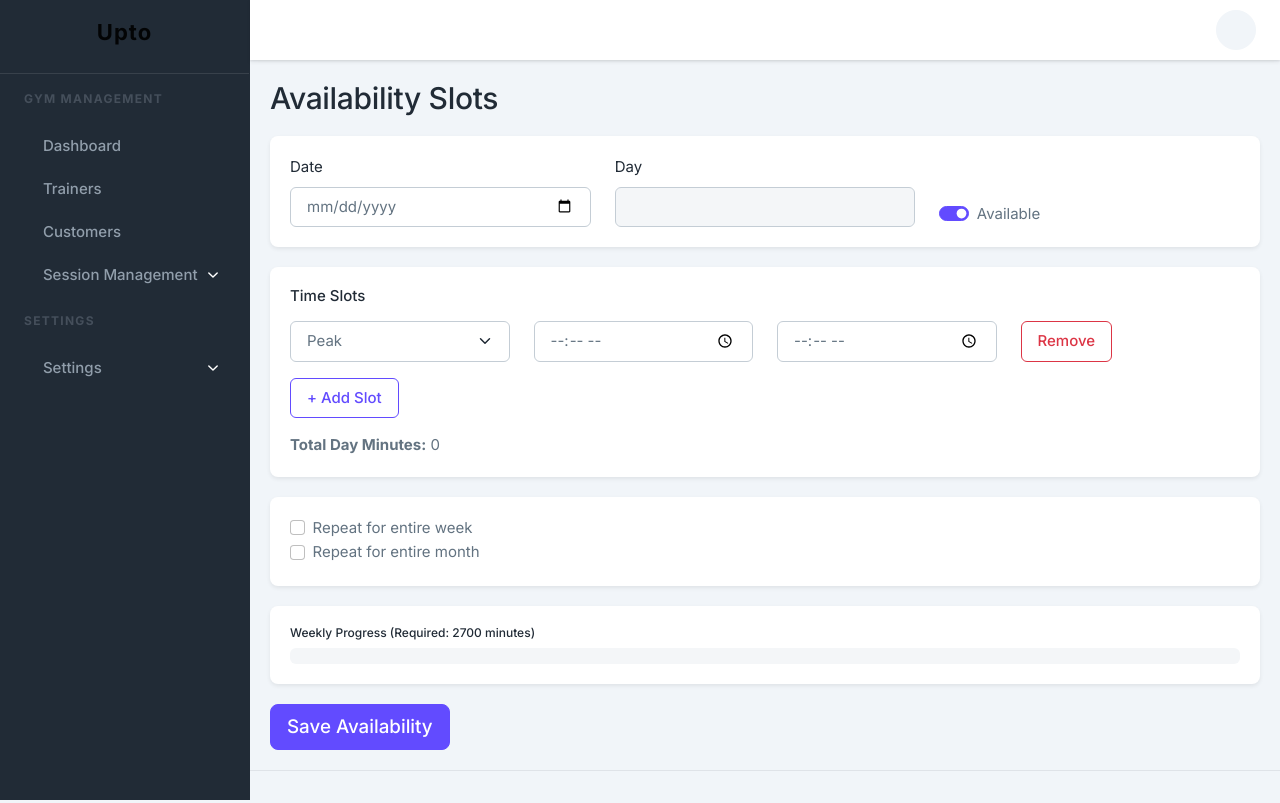
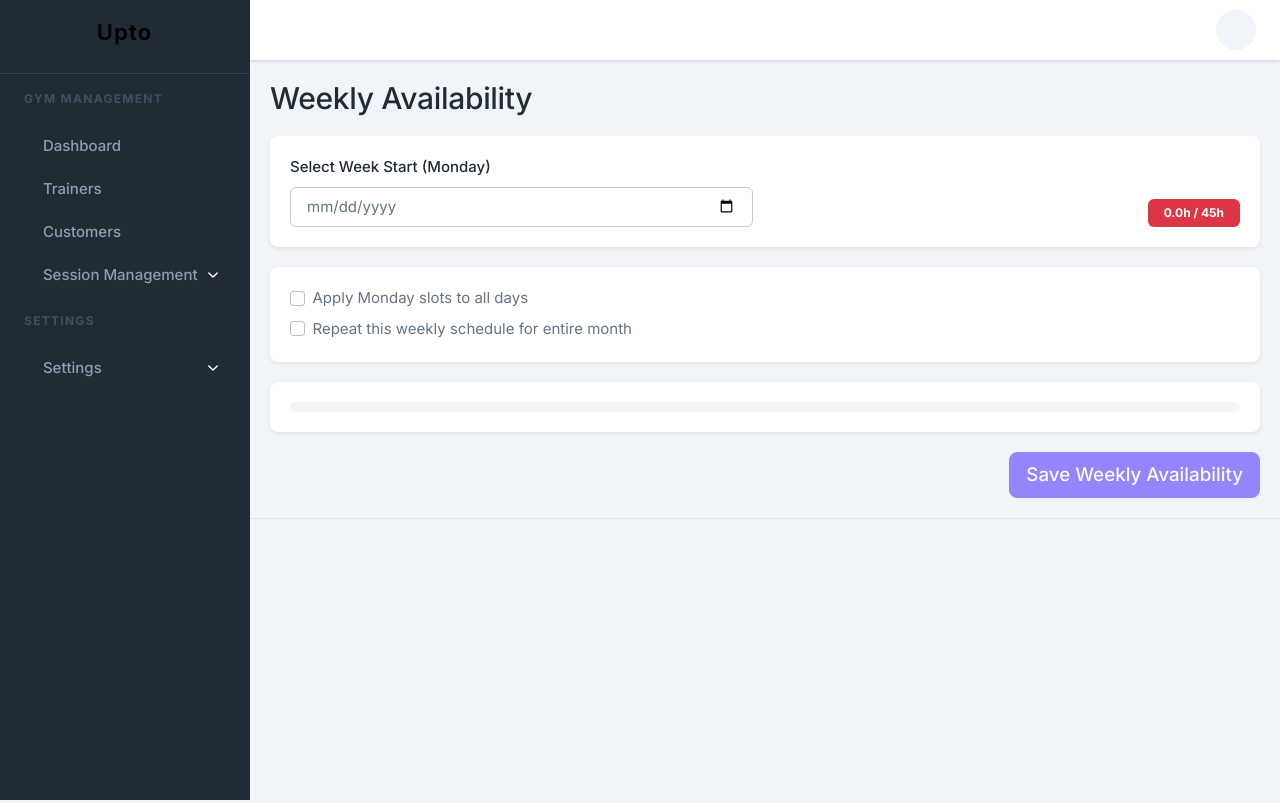
Before and after one commit to prafullvyas272/Fitness-admin-frontend, a Next.js app: page /availability-slots in a window 1280 px wide. Built offline with nearby package versions, Linux system fonts and the light colour scheme; a web font is replaced by a local one.

Commit message:
Updated Availability slots page

```diff
--- a/pages/availability-slots/index.js
+++ b/pages/availability-slots/index.js
@@ -1,102 +1,184 @@
 import { useState, useEffect } from "react";
-import { Card, Row, Col, Form, Button, ProgressBar, Alert } from "react-bootstrap";
+import {
+  Card,
+  Row,
+  Col,
+  Form,
+  Button,
+  Accordion,
+  Alert,
+  ProgressBar,
+  Badge,
+} from "react-bootstrap";
+
+const daysOfWeek = [
+  "Monday",
+  "Tuesday",
+  "Wednesday",
+  "Thursday",
+  "Friday",
+  "Saturday",
+  "Sunday",
+];
 
 export default function AvailabilitySlots() {
-  const [date, setDate] = useState("");
-  const [dayOfWeek, setDayOfWeek] = useState("");
-  const [isAvailable, setIsAvailable] = useState(true);
+  const [weekStart, setWeekStart] = useState("");
+  const [weekData, setWeekData] = useState({});
+  const [backupWeekData, setBackupWeekData] = useState(null);
 
-  const [slots, setSlots] = useState([
-    { slotType: "PEAK", startTime: "", endTime: "" },
-  ]);
+  const [weeklyMinutes, setWeeklyMinutes] = useState(0);
+  const requiredMinutes = 2700;
 
-  const [repeatWeek, setRepeatWeek] = useState(false);
+  const [error, setError] = useState("");
+  const [success, setSuccess] = useState("");
+  const [applyToAll, setApplyToAll] = useState(false);
   const [repeatMonth, setRepeatMonth] = useState(false);
 
-  const [totalMinutes, setTotalMinutes] = useState(0);
-  const [weeklyMinutes, setWeeklyMinutes] = useState(0);
-  const requiredMinutes = 2700; // 45 hours
-  const [error, setError] = useState("");
-  const [success, setSuccess] = useState("");
+  /* -------- Initialize Week -------- */
 
-  /* ---------------- DATE HANDLER ---------------- */
+  const initializeWeek = (startDate) => {
+    const start = new Date(startDate);
+    const newWeek = {};
 
-  const handleDateChange = (value) => {
-    setDate(value);
-    const day = new Date(value).toLocaleDateString("en-US", {
-      weekday: "long",
+    daysOfWeek.forEach((day, index) => {
+      const current = new Date(start);
+      current.setDate(start.getDate() + index);
+
+      newWeek[day] = {
+        date: current.toISOString().split("T")[0],
+        isAvailable: true,
+        slots: [],
+      };
     });
-    setDayOfWeek(day);
+
+    setWeekData(newWeek);
   };
 
-  /* ---------------- SLOT MANAGEMENT ---------------- */
+  /* -------- Time Calculation -------- */
 
-  const addSlot = () => {
-    setSlots([...slots, { slotType: "PEAK", startTime: "", endTime: "" }]);
+  const calculateMinutes = (start, end) => {
+    const s = new Date(`1970-01-01T${start}`);
+    const e = new Date(`1970-01-01T${end}`);
+    if (e <= s) return 0;
+    return (e - s) / 60000;
   };
 
-  const removeSlot = (index) => {
-    const updated = slots.filter((_, i) => i !== index);
-    setSlots(updated);
-  };
-
-  const updateSlot = (index, field, value) => {
-    const updated = [...slots];
-    updated[index][field] = value;
-    setSlots(updated);
-  };
-
-  /* ---------------- TIME CALCULATION ---------------- */
-
-  const calculateMinutes = (start, end) => {
-    const startTime = new Date(`1970-01-01T${start}`);
-    const endTime = new Date(`1970-01-01T${end}`);
-    return (endTime - startTime) / 60000;
+  const getDayMinutes = (day) => {
+    return weekData[day]?.slots.reduce((acc, slot) => {
+      if (slot.startTime && slot.endTime) {
+        return acc + calculateMinutes(slot.startTime, slot.endTime);
+      }
+      return acc;
+    }, 0);
   };
 
   useEffect(() => {
     let total = 0;
-    slots.forEach((slot) => {
-      if (slot.startTime && slot.endTime) {
-        total += calculateMinutes(slot.startTime, slot.endTime);
+    Object.keys(weekData).forEach((day) => {
+      total += getDayMinutes(day);
+    });
+    setWeeklyMinutes(total);
+  }, [weekData]);
+
+  /* -------- Slot Management -------- */
+
+  const addSlot = (day) => {
+    setWeekData((prev) => ({
+      ...prev,
+      [day]: {
+        ...prev[day],
+        slots: [
+          ...prev[day].slots,
+          { slotType: "PEAK", startTime: "", endTime: "" },
+        ],
+      },
+    }));
+  };
+
+  const updateSlot = (day, index, field, value) => {
+    setWeekData((prev) => {
+      const updatedSlots = [...prev[day].slots];
+      updatedSlots[index][field] = value;
+
+      return {
+        ...prev,
+        [day]: {
+          ...prev[day],
+          slots: updatedSlots,
+        },
+      };
+    });
+  };
+
+  const removeSlot = (day, index) => {
+    setWeekData((prev) => {
+      const updatedSlots = prev[day].slots.filter((_, i) => i !== index);
+
+      return {
+        ...prev,
+        [day]: {
+          ...prev[day],
+          slots: updatedSlots,
+        },
+      };
+    });
+  };
+
+  const toggleAvailability = (day) => {
+    setWeekData((prev) => ({
+      ...prev,
+      [day]: {
+        ...prev[day],
+        isAvailable: !prev[day].isAvailable,
+      },
+    }));
+  };
+
+  /* -------- Apply Monday To All (Reversible) -------- */
+
+  const handleApplyToAll = (checked) => {
+    setApplyToAll(checked);
+
+    if (checked) {
+      setBackupWeekData(weekData); // store original
+
+      const mondaySlots = weekData["Monday"]?.slots || [];
+      const updated = {};
+
+      daysOfWeek.forEach((day) => {
+        updated[day] = {
+          ...weekData[day],
+          slots: [...mondaySlots],
+        };
+      });
+
+      setWeekData(updated);
+    } else {
+      if (backupWeekData) {
+        setWeekData(backupWeekData);
       }
-    });
-    setTotalMinutes(total);
-  }, [slots]);
+    }
+  };
 
-  /* ---------------- SUBMIT HANDLER ---------------- */
+  /* -------- Submit -------- */
 
   const handleSubmit = async () => {
     setError("");
     setSuccess("");
 
-    if (!date) {
-      setError("Please select a date.");
+    if (!weekStart) {
+      setError("Please select week start date.");
       return;
     }
 
-    if (repeatWeek && totalMinutes < requiredMinutes) {
-      setError("Minimum 45 hours (2700 minutes) required for weekly schedule.");
+    if (weeklyMinutes < requiredMinutes) {
+      setError("Minimum 45 hours required per week.");
       return;
     }
 
-    const peakSlots = slots
-      .filter((s) => s.slotType === "PEAK")
-      .map((s) => ({
-        start: s.startTime,
-        end: s.endTime,
-      }));
-
-    const alternativeSlots = slots
-      .filter((s) => s.slotType === "ALTERNATIVE")
-      .map((s) => ({
-        start: s.startTime,
-        end: s.endTime,
-      }));
-
     try {
       const response = await fetch(
-        "https://fitness-app-seven-beryl.vercel.app/api/user/availability",
+        "https://fitness-app-seven-beryl.vercel.app/api/superadmin/trainer/availability",
         {
           method: "POST",
           headers: {
@@ -104,80 +186,122 @@ export default function AvailabilitySlots() {
             Authorization: `Bearer ${localStorage.getItem("token")}`,
           },
           body: JSON.stringify({
-            date,
-            isAvailable,
-            peakSlots,
-            alternativeSlots,
-            repeatWeek,
+            weekStartDate: weekStart,
+            availability: weekData,
             repeatMonth,
           }),
         }
       );
 
       const data = await response.json();
-
       if (!response.ok) {
         throw new Error(data.message || "Something went wrong");
       }
 
-      setSuccess("Availability saved successfully.");
-      setWeeklyMinutes(data?.data?.trainerWeek?.totalBookedMinutes || 0);
+      setSuccess("Weekly availability saved successfully.");
     } catch (err) {
       setError(err.message);
     }
   };
 
-  /* ---------------- UI ---------------- */
+  const weeklyHours = (weeklyMinutes / 60).toFixed(1);
+
+  /* -------- UI -------- */
 
   return (
     <div className="p-4">
-      <h2 className="mb-4">Availability Slots</h2>
+      <h2 className="mb-4 fw-semibold">Weekly Availability</h2>
 
       {error && <Alert variant="danger">{error}</Alert>}
       {success && <Alert variant="success">{success}</Alert>}
 
-      {/* BASIC INFO */}
-      <Card className="shadow-sm mb-4">
+      <Card className="shadow-sm border-0 mb-4">
         <Card.Body>
           <Row>
-            <Col md={4}>
-              <Form.Label>Date</Form.Label>
+            <Col md={6}>
+              <Form.Label className="fw-medium">
+                Select Week Start (Monday)
+              </Form.Label>
               <Form.Control
                 type="date"
-                value={date}
-                onChange={(e) => handleDateChange(e.target.value)}
+                value={weekStart}
+                onChange={(e) => {
+                  setWeekStart(e.target.value);
+                  initializeWeek(e.target.value);
+                }}
               />
             </Col>
 
-            <Col md={4}>
-              <Form.Label>Day</Form.Label>
-              <Form.Control value={dayOfWeek} disabled />
-            </Col>
-
-            <Col md={4} className="d-flex align-items-end">
-              <Form.Check
-                type="switch"
-                label="Available"
-                checked={isAvailable}
-                onChange={() => setIsAvailable(!isAvailable)}
-              />
+            <Col md={6} className="d-flex align-items-end justify-content-end">
+              <Badge
+                bg={weeklyMinutes >= requiredMinutes ? "success" : "danger"}
+                className="fs-6 px-3 py-2"
+              >
+                {weeklyHours}h / 45h
+              </Badge>
             </Col>
           </Row>
         </Card.Body>
       </Card>
 
-      {/* SLOT SECTION */}
-      <Card className="shadow-sm mb-4">
+      <Card className="shadow-sm border-0 mb-4">
         <Card.Body>
-          <h5 className="mb-3">Time Slots</h5>
+          <Form.Check
+            type="checkbox"
+            label="Apply Monday slots to all days"
+            checked={applyToAll}
+            onChange={(e) => handleApplyToAll(e.target.checked)}
+            className="mb-2"
+          />
 
-          {slots.map((slot, index) => (
+          <Form.Check
+            type="checkbox"
+            label="Repeat this weekly schedule for entire month"
+            checked={repeatMonth}
+            onChange={(e) => setRepeatMonth(e.target.checked)}
+          />
+        </Card.Body>
+      </Card>
+
+      <Card className="shadow-sm border-0 mb-4">
+        <Card.Body>
+          <ProgressBar
+            now={(weeklyMinutes / requiredMinutes) * 100}
+            style={{ height: "10px" }}
+          />
+        </Card.Body>
+      </Card>
+
+      <Accordion alwaysOpen>
+        {Object.keys(weekData).map((day, idx) => (
+          <Accordion.Item eventKey={idx.toString()} key={day}>
+            <Accordion.Header>
+              <div className="d-flex justify-content-between w-100 me-3">
+                <span>
+                  {day} ({weekData[day].date})
+                </span>
+                <Badge bg="light" text="dark">
+                  {(getDayMinutes(day) / 60).toFixed(1)}h
+                </Badge>
+              </div>
+            </Accordion.Header>
+
+            <Accordion.Body className="bg-light">
+              <Form.Check
+                type="switch"
+                label="Available"
+                checked={weekData[day].isAvailable}
+                onChange={() => toggleAvailability(day)}
+                className="mb-3"
+              />
+
+              {weekData[day].slots.map((slot, index) => (
                 <Row key={index} className="mb-3">
                   <Col md={3}>
                     <Form.Select
                       value={slot.slotType}
                       onChange={(e) =>
-                    updateSlot(index, "slotType", e.target.value)
+                        updateSlot(day, index, "slotType", e.target.value)
                       }
                     >
                       <option value="PEAK">Peak</option>
@@ -190,7 +314,7 @@ export default function AvailabilitySlots() {
                       type="time"
                       value={slot.startTime}
                       onChange={(e) =>
-                    updateSlot(index, "startTime", e.target.value)
+                        updateSlot(day, index, "startTime", e.target.value)
                       }
                     />
                   </Col>
@@ -200,7 +324,7 @@ export default function AvailabilitySlots() {
                       type="time"
                       value={slot.endTime}
                       onChange={(e) =>
-                    updateSlot(index, "endTime", e.target.value)
+                        updateSlot(day, index, "endTime", e.target.value)
                       }
                     />
                   </Col>
@@ -208,7 +332,7 @@ export default function AvailabilitySlots() {
                   <Col md={3}>
                     <Button
                       variant="outline-danger"
-                  onClick={() => removeSlot(index)}
+                      onClick={() => removeSlot(day, index)}
                     >
                       Remove
                     </Button>
@@ -216,49 +340,24 @@ export default function AvailabilitySlots() {
                 </Row>
               ))}
 
-          <Button variant="outline-primary" onClick={addSlot}>
+              <Button variant="outline-primary" onClick={() => addSlot(day)}>
                 + Add Slot
               </Button>
+            </Accordion.Body>
+          </Accordion.Item>
+        ))}
+      </Accordion>
 
-          <div className="mt-3">
-            <strong>Total Day Minutes:</strong> {totalMinutes}
+      <div className="text-end mt-4">
+        <Button
+          size="lg"
+          variant="primary"
+          onClick={handleSubmit}
+          disabled={weeklyMinutes < requiredMinutes}
+        >
+          Save Weekly Availability
+        </Button>
       </div>
-        </Card.Body>
-      </Card>
-
-      {/* REPEAT OPTIONS */}
-      <Card className="shadow-sm mb-4">
-        <Card.Body>
-          <Form.Check
-            type="checkbox"
-            label="Repeat for entire week"
-            checked={repeatWeek}
-            onChange={() => setRepeatWeek(!repeatWeek)}
-          />
-
-          <Form.Check
-            type="checkbox"
-            label="Repeat for entire month"
-            checked={repeatMonth}
-            onChange={() => setRepeatMonth(!repeatMonth)}
-          />
-        </Card.Body>
-      </Card>
-
-      {/* WEEKLY PROGRESS */}
-      <Card className="shadow-sm mb-4">
-        <Card.Body>
-          <h6>Weekly Progress (Required: 2700 minutes)</h6>
-          <ProgressBar
-            now={(weeklyMinutes / requiredMinutes) * 100}
-            label={`${weeklyMinutes} / ${requiredMinutes}`}
-          />
-        </Card.Body>
-      </Card>
-
-      <Button variant="primary" size="lg" onClick={handleSubmit}>
-        Save Availability
-      </Button>
     </div>
   );
 }
```
Lines whose indentation alone changed are shown as unchanged.
